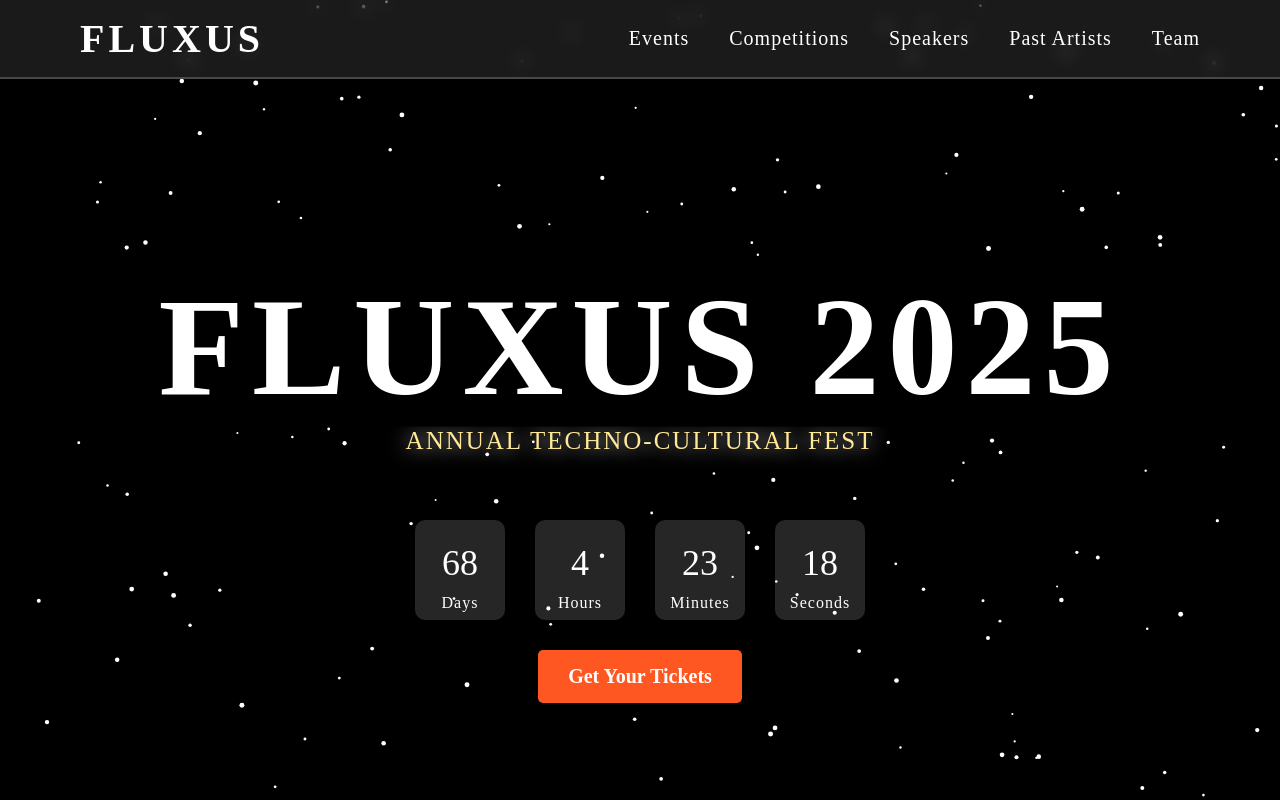
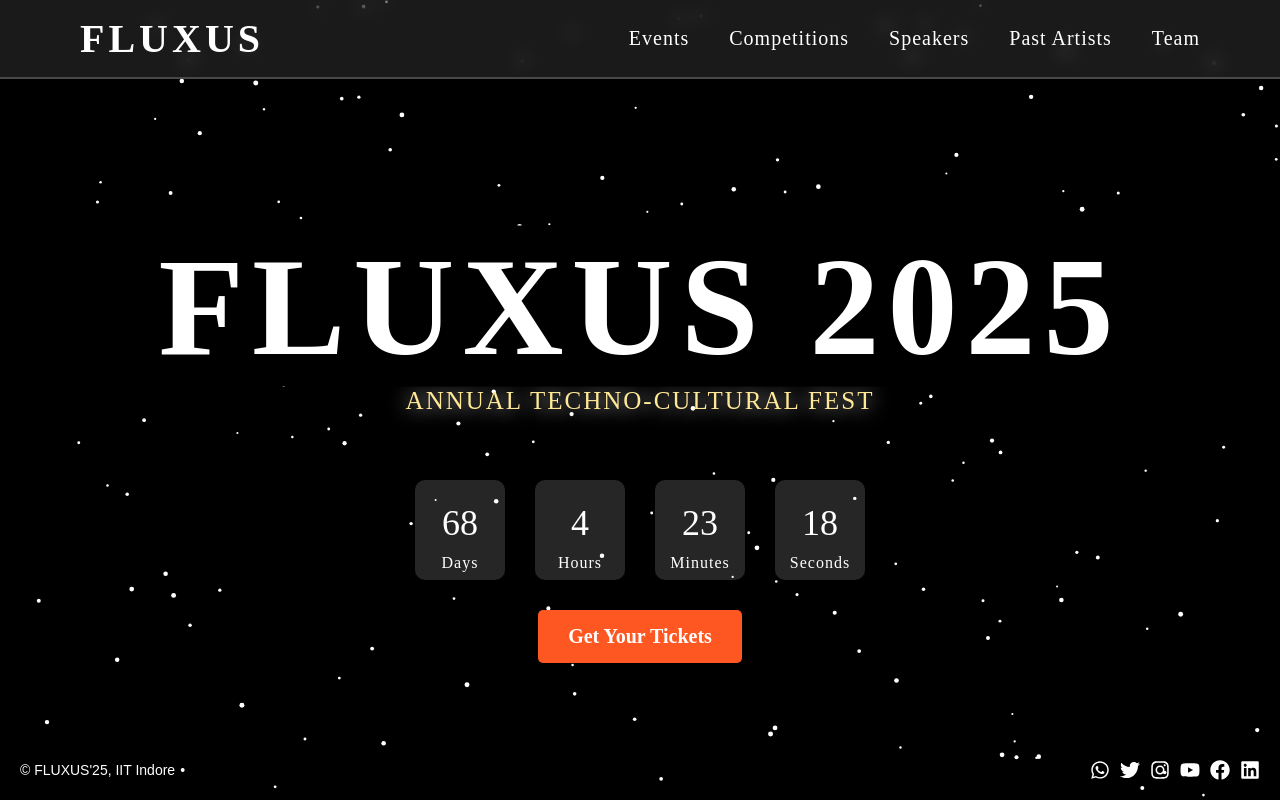
Before and after one commit to tanveeiii/Event-Management-System, a React (Vite) app in the folder event-frontend/: page / in a window 1280 px wide. Built offline with nearby package versions, Linux system fonts and the light colour scheme.

Commit message:
footer and css

```diff
--- a/event-frontend/package.json
+++ b/event-frontend/package.json
@@ -13,6 +13,7 @@
     "@tsparticles/react": "^3.0.0",
     "react": "^18.3.1",
     "react-dom": "^18.3.1",
+    "react-icons": "^5.3.0",
     "react-router-dom": "^6.27.0",
     "react-toastify": "^10.0.6",
     "react-tsparticles": "^2.9.3",
--- /dev/null
+++ b/event-frontend/src/components/Footer.jsx
@@ -0,0 +1,62 @@
+import React from "react";
+import {
+  FaWhatsapp,
+  FaTwitter,
+  FaInstagram,
+  FaYoutube,
+  FaFacebook,
+  FaLinkedin,
+} from "react-icons/fa";
+
+const Footer = () => {
+  return (
+    <footer style={footerStyle}>
+      <div style={textContainer}>
+        <span>© FLUXUS'25, IIT Indore</span>
+        <span style={separatorStyle}>•</span>
+      </div>
+      <div style={socialIconsStyle}>
+        <FaWhatsapp style={iconStyle} />
+        <FaTwitter style={iconStyle} />
+        <FaInstagram style={iconStyle} />
+        <FaYoutube style={iconStyle} />
+        <FaFacebook style={iconStyle} />
+        <FaLinkedin style={iconStyle} />
+      </div>
+    </footer>
+  );
+};
+
+// Styling for the components
+const footerStyle = {
+  display: "flex",
+  justifyContent: "space-between",
+  alignItems: "center",
+  padding: "10px 20px",
+  color: "#FFFFFF", // White text
+  fontFamily: "Arial, sans-serif",
+  fontSize: "14px",
+//   backgroundColor: "red",
+};
+
+const textContainer = {
+  display: "flex",
+  alignItems: "center",
+};
+
+const separatorStyle = {
+  margin: "0 5px",
+};
+
+const socialIconsStyle = {
+  display: "flex",
+  gap: "10px",
+};
+
+const iconStyle = {
+  fontSize: "20px",
+  color: "#FFFFFF", // White icons
+  cursor: "pointer",
+};
+
+export default Footer;
--- a/event-frontend/src/pages/MainLayout.jsx
+++ b/event-frontend/src/pages/MainLayout.jsx
@@ -4,6 +4,7 @@ import Navbar from '../components/Navbar'
 import { ToastContainer } from 'react-toastify';
 import 'react-toastify/dist/ReactToastify.css'
 import Starfield from "../components/Starfield"
+import Footer from '../components/Footer';
 
 const MainLayout = () => {
   return (
@@ -12,6 +13,7 @@ const MainLayout = () => {
         <Navbar />
         <Outlet />
         <ToastContainer />
+        <Footer />
     </>
   );
 };
--- a/event-frontend/src/static/FluxusTitle.css
+++ b/event-frontend/src/static/FluxusTitle.css
@@ -2,7 +2,7 @@
   .container {
     text-align: center;
     position: absolute;
-    top: 45%;
+    top: 40%;
     left: 50%;
     transform: translate(-50%, -50%);
     width: 100%;
--- a/event-frontend/src/static/Homepage.css
+++ b/event-frontend/src/static/Homepage.css
@@ -121,8 +121,8 @@
 
 
 .count {
-    height: 97vh;
-    padding-top: 60vh;
+    height: 91.26vh;
+    padding-top: 55vh;
     z-index: 100;
 }
 
--- a/event-frontend/src/static/Timeline.css
+++ b/event-frontend/src/static/Timeline.css
@@ -10,7 +10,7 @@
     0 0.4em 1.25em 0 rgba(0, 0, 0, 0.15) !important; */
   padding: 1.8em 2.7em !important;
   background-color: #f76c6c;
-  box-shadow: 0px 2px 50px #f76c6c;
+  box-shadow: 0px 0px 25px #f76c6c;
   font-size: 1.75rem;
   text-transform: uppercase ;
 }
```
Also changed, not shown: 1 other file (tests, documents, lock files or other folders).
